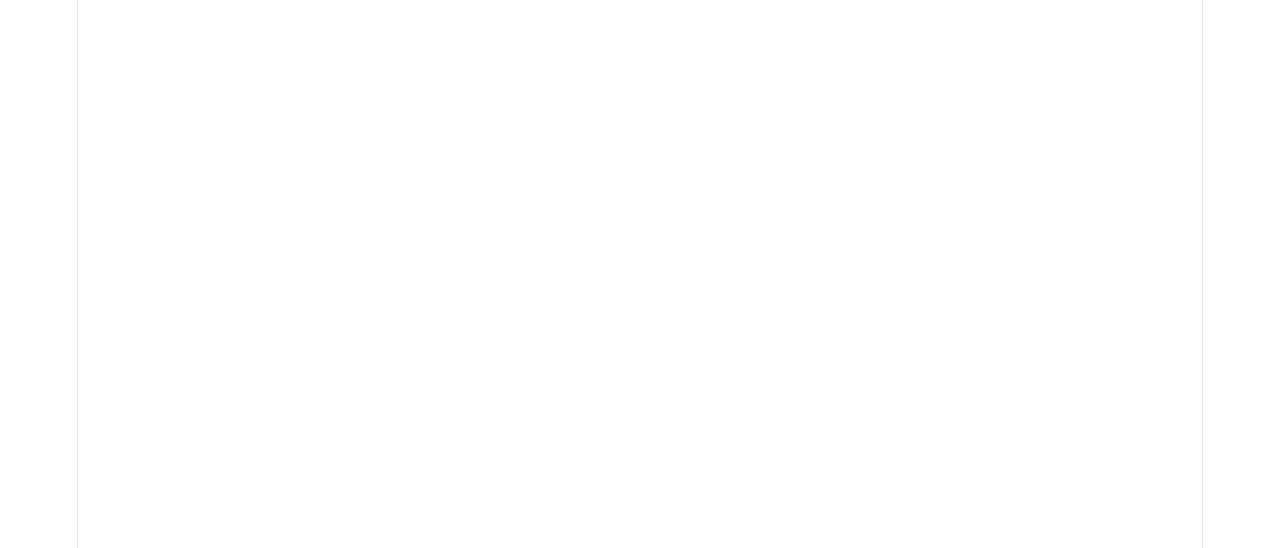
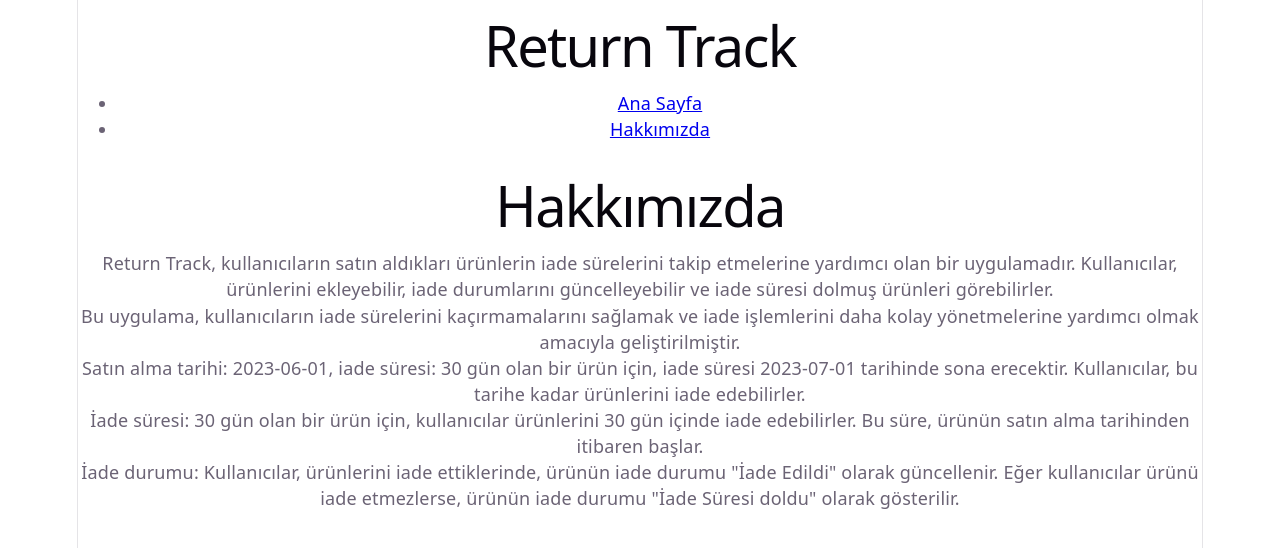
Before and after one commit to yigityilmaz16/return-track, a React (Vite) app: page /about in a window 1280 px wide. Before the commit this address had no page. Shown: the top 548 px of the page. Built offline with nearby package versions, Linux system fonts and the light colour scheme.

Commit message:
feat: add navigation and about page

```diff
--- a/src/App.jsx
+++ b/src/App.jsx
@@ -1,11 +1,17 @@
 import {Routes, Route} from 'react-router-dom'
 import DashboardPage from './pages/DashboardPage.jsx'
+import AboutPage from './pages/AboutPage.jsx'
+import Navbar from './components/Navbar.jsx'
 
 function App() {
   return (
+    <>
+    <Navbar />
     <Routes>
       <Route path="/" element={<DashboardPage />} />
+      <Route path="/about" element={<AboutPage />} />
     </Routes>
+    </>
 
   )
 }
--- /dev/null
+++ b/src/components/Navbar.jsx
@@ -0,0 +1,16 @@
+import {Link} from 'react-router-dom'
+
+
+function Navbar() {
+    return (
+        <nav className="navbar">
+            <h1>Return Track</h1>
+            <ul className="nav-links">
+                <li><Link to="/">Ana Sayfa</Link></li>
+                <li><Link to="/about">Hakkımızda</Link></li>
+            </ul>
+        </nav>
+    )
+}
+
+export default Navbar
--- /dev/null
+++ b/src/pages/AboutPage.jsx
@@ -0,0 +1,27 @@
+
+
+function AboutPage(){
+    return (
+        <main className="about-page">
+            <h1>Hakkımızda</h1>
+            <p>
+                Return Track, kullanıcıların satın aldıkları ürünlerin iade sürelerini takip etmelerine yardımcı olan bir uygulamadır.
+                Kullanıcılar, ürünlerini ekleyebilir, iade durumlarını güncelleyebilir ve iade süresi dolmuş ürünleri görebilirler.
+            </p>
+            <p>
+                Bu uygulama, kullanıcıların iade sürelerini kaçırmamalarını sağlamak ve iade işlemlerini daha kolay yönetmelerine yardımcı olmak amacıyla geliştirilmiştir.
+            </p>
+            <p>
+                Satın alma tarihi: 2023-06-01, iade süresi: 30 gün olan bir ürün için, iade süresi 2023-07-01 tarihinde sona erecektir. Kullanıcılar, bu tarihe kadar ürünlerini iade edebilirler.
+            </p>
+            <p>
+                İade süresi: 30 gün olan bir ürün için, kullanıcılar ürünlerini 30 gün içinde iade edebilirler. Bu süre, ürünün satın alma tarihinden itibaren başlar.
+            </p>
+            <p>
+                İade durumu: Kullanıcılar, ürünlerini iade ettiklerinde, ürünün iade durumu "İade Edildi" olarak güncellenir. Eğer kullanıcılar ürünü iade etmezlerse, ürünün iade durumu "İade Süresi doldu" olarak gösterilir.
+            </p>
+        </main>
+    )
+}
+
+export default AboutPage
```
